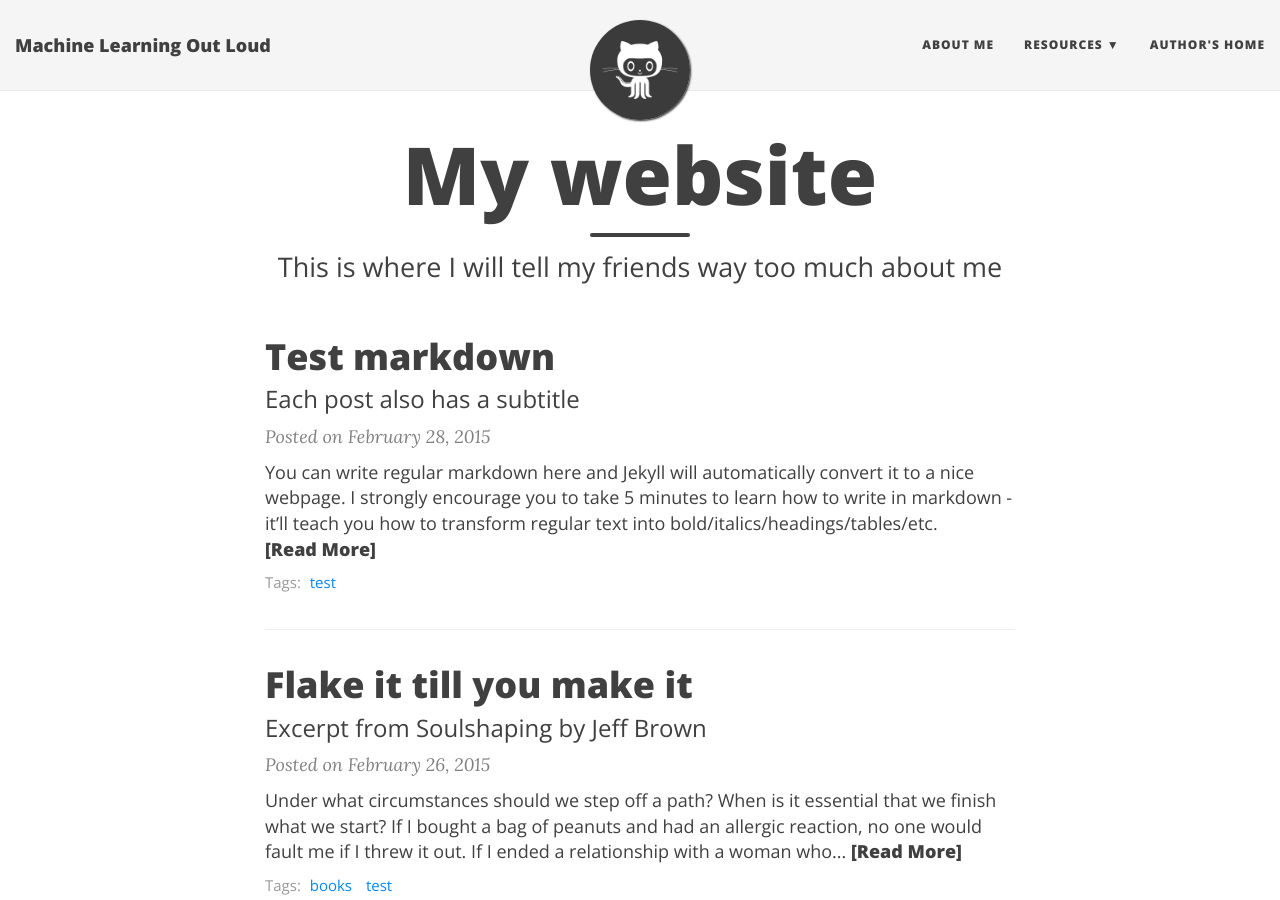
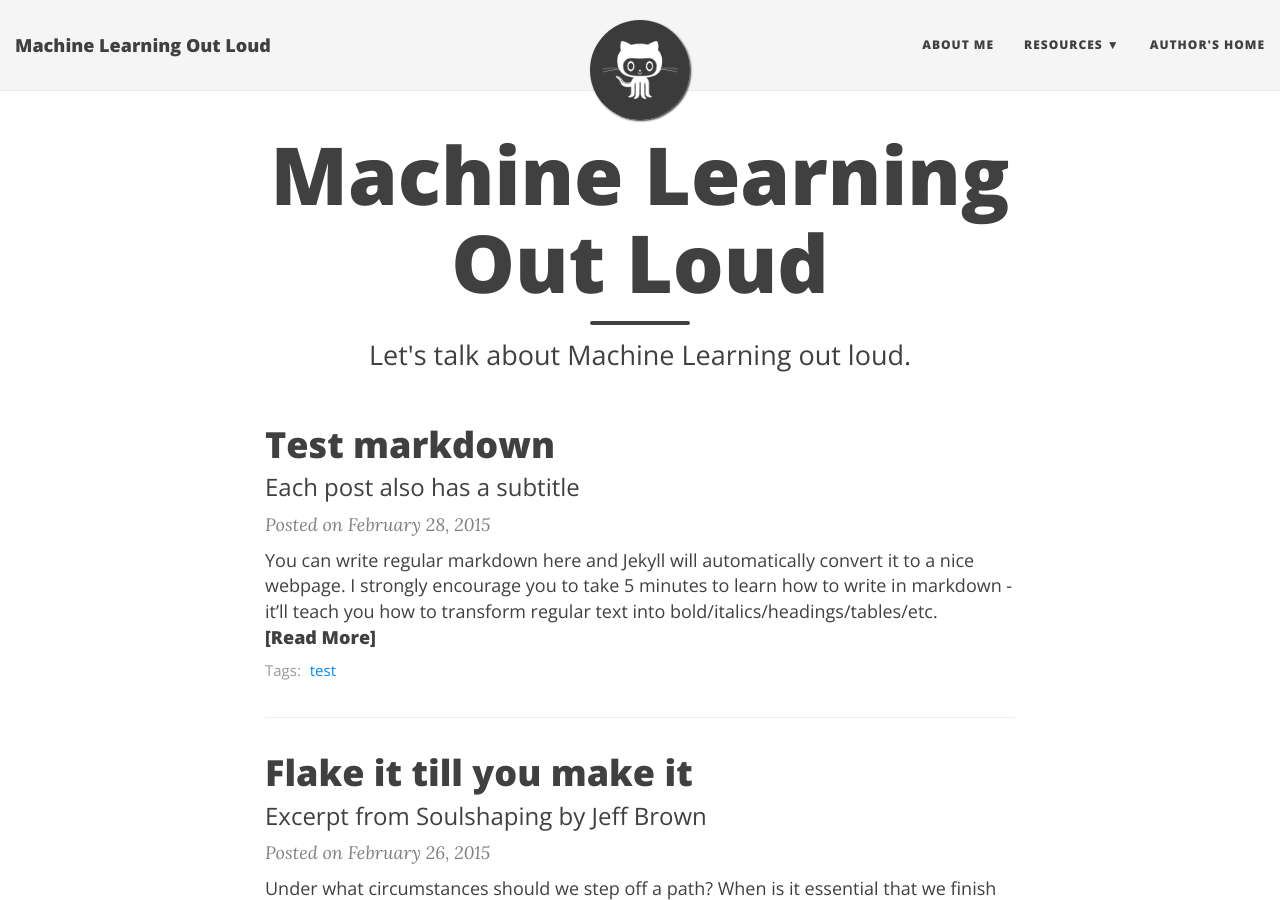
Before and after one commit to fjones36/mlol, a Jekyll site: the page built from index.html, in a window 1280 px wide and 900 px high. Built offline with Jekyll 4.4.1, drawn with Linux system fonts in a browser that asks for light colours; nearby versions of some CDN libraries; the list of posts is cut into pages by our own code.

Commit message:
Updated index.

```diff
--- a/index.html
+++ b/index.html
@@ -1,7 +1,7 @@
 ---
 layout: page
-title: My website
-subtitle: This is where I will tell my friends way too much about me
+title: Machine Learning Out Loud
+subtitle: Let's talk about Machine Learning out loud.
 use-site-title: true
 ---
 
```
